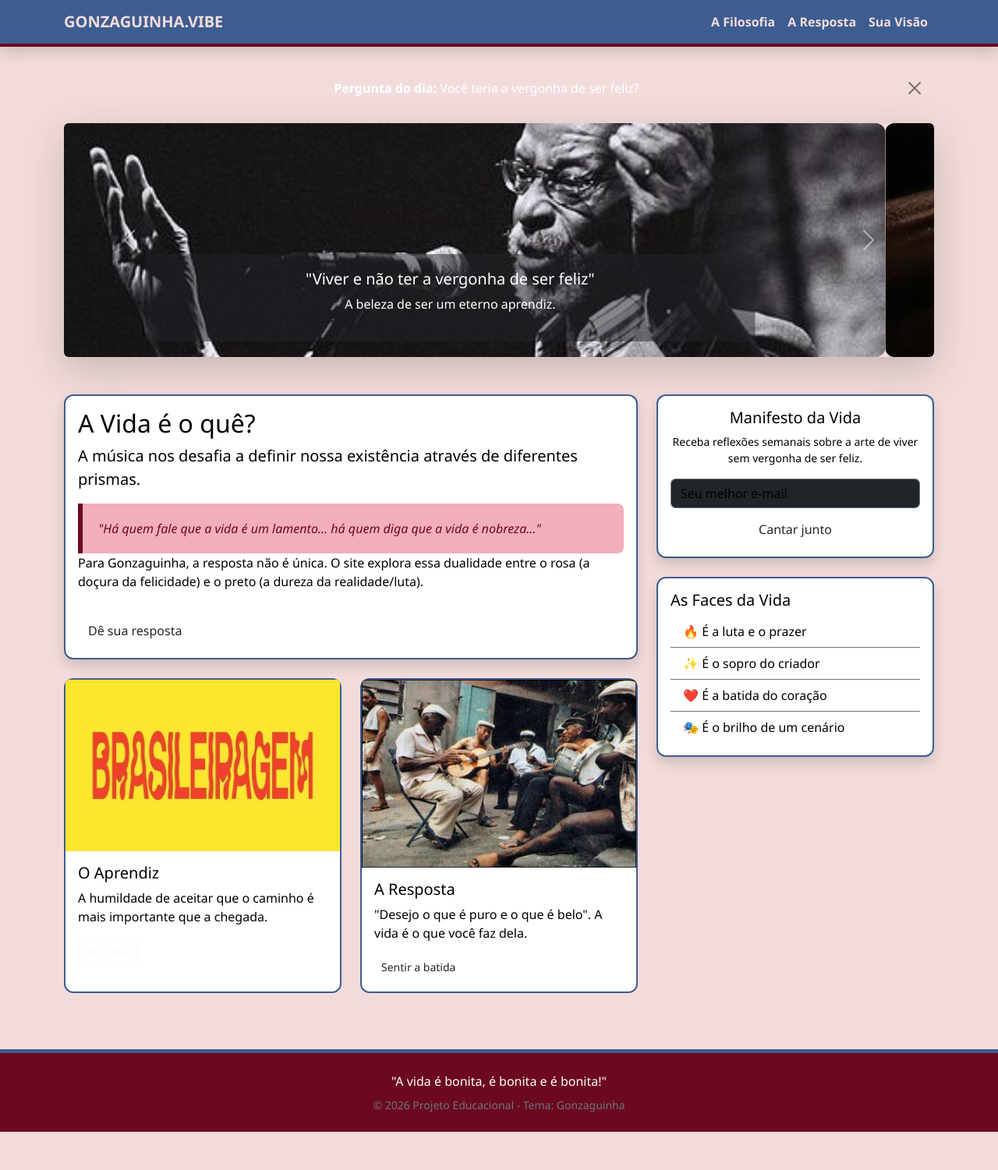
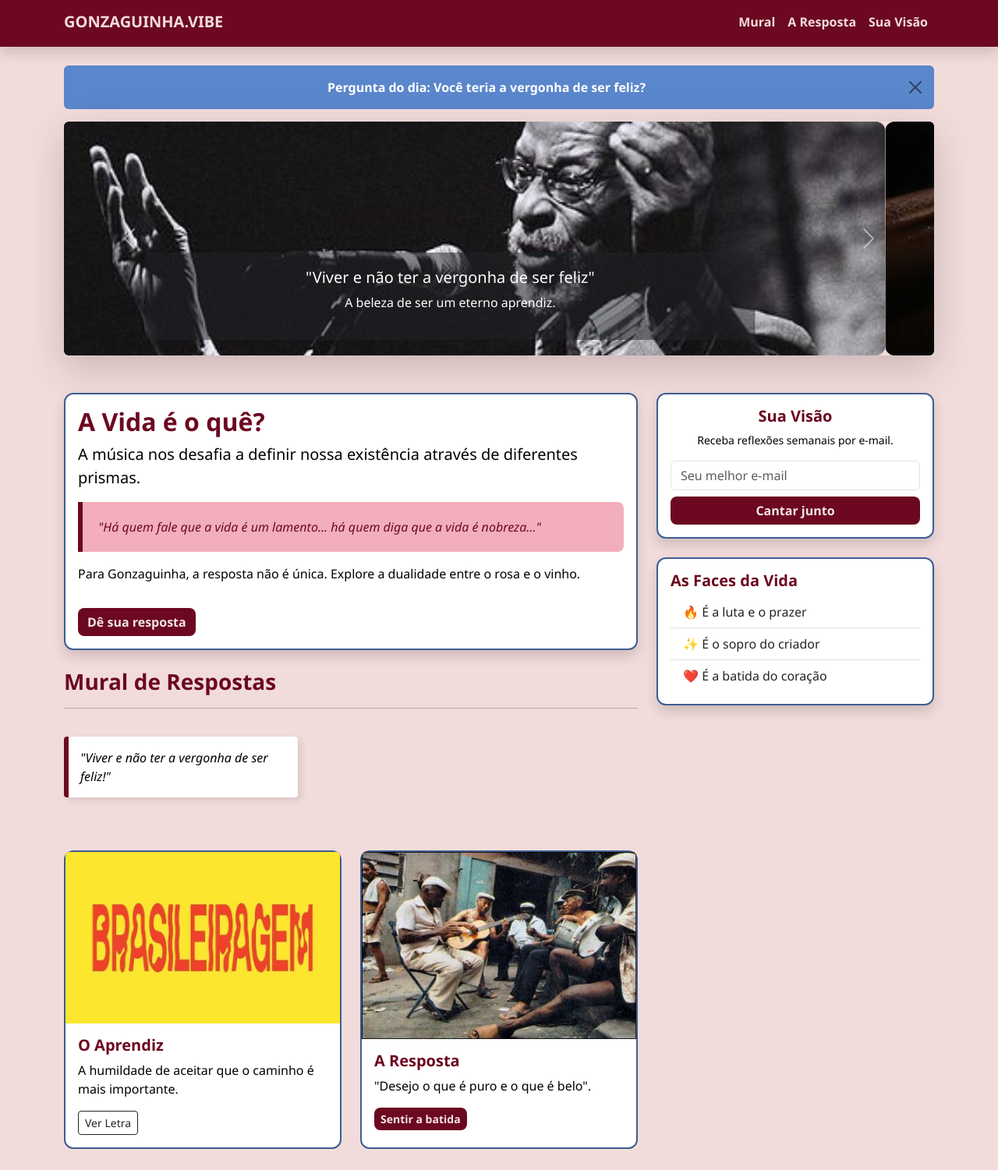
Before and after one commit to anaalimma-fei/Desafio_gonzaguinha, a plain HTML site: page vscode/index.html in a window 1280 px wide. Shown: the top 1501 px of the page at 78% size. Before the commit the page ends 1452 px from the top, so only its background shows below. Drawn offline with nearby package versions, Linux system fonts and the light colour scheme.

Commit message:
alterações realizadas

```diff
--- a/vscode/index.html
+++ b/vscode/index.html
@@ -6,6 +6,9 @@
     <title>O Que É, O Que É? | Gonzaguinha</title>
     <link href="https://cdn.jsdelivr.net/npm/bootstrap@5.3.0/dist/css/bootstrap.min.css" rel="stylesheet">
     <style>
+
+    /* Adicionado para a rolagem ficar suave ao clicar no menu */
+    html { scroll-behavior: smooth; }
 
     :root {
         /* Tons de Rosa/Vinho da paleta */
@@ -30,75 +33,85 @@
         font-family: 'Segoe UI', Tahoma, Geneva, Verdana, sans-serif;
     }
 
-    /* --- Garante que o texto dos CARDS seja Preto --- */
+    /* --- INTERAÇÃO DO HEADER (APENAS CSS) --- */
+    .navbar {
+        background-color: var(--lapis-lazuli) !important;
+        border-bottom: 4px solid var(--burgundy);
+        position: sticky;
+        top: 0;
+        z-index: 1020;
+        transition: all 0.4s ease-in-out; /* Suaviza a mudança */
+    }
+
+    /* Efeito ao passar o mouse no Header */
+    .navbar:hover {
+        background-color: var(--burgundy) !important;
+        box-shadow: 0 4px 20px rgba(0,0,0,0.3);
+    }
+
+    .navbar-brand, .nav-link {
+        color: var(--misty-rose) !important;
+        font-weight: bold;
+        position: relative;
+    }
+
+    /* Linha animada sob os links do menu */
+    .nav-link::after {
+        content: '';
+        position: absolute;
+        width: 0;
+        height: 2px;
+        bottom: 5px;
+        left: 10%;
+        background-color: var(--cherry-blossom);
+        transition: width 0.3s ease;
+    }
+
+    .nav-link:hover::after {
+        width: 80%;
+    }
+
+    .nav-link:hover {
+        color: var(--branco-puro) !important;
+    }
+
+    /* --- ESTILOS DOS CARDS E COMPONENTES --- */
     .card, .card-title, .card-text, .card-body p {
         color: var(--preto-solido) !important;
     }
 
-    /* --- Garante que o texto da SIDEBAR seja Preto --- */
-    .col-md-4 .card-title, .col-md-4 .card-body p, .list-group-item {
-        color: var(--preto-solido) !important;
-    }
-
-    /* --- Garante que o texto dos INPUTS de Newsletter seja Preto --- */
-    input::placeholder, input[type="email"] {
-        color: var(--preto-solido) !important;
-    }
-
-    /* --- ESTILOS ORIGINAIS ATUALIZADOS --- */
-
-    /* Navbar com o tom Lapis Lazuli e borda Burgundy */
-    .navbar {
-        background-color: var(--lapis-lazuli) !important;
-        border-bottom: 4px solid var(--burgundy);
-    }
-    .navbar-brand, .nav-link {
-        color: var(--misty-rose) !important; /* Texto claro na navbar escura */
-        font-weight: bold;
-    }
-    .nav-link:hover {
-        color: var(--cherry-blossom) !important;
-    }
-
-    /* Alerta usando o Silver Lake Blue */
     .alert-custom {
         background-color: var(--silver-lake-blue);
-        color: white !important; /* Texto branco no alerta azul */
+        color: white !important;
         border: none;
         font-weight: bold;
     }
 
-    /* Botão com o Burgundy profundo */
-    .btn-custom {
-        background-color: var(--burgundy);
-        color: rgb(243, 230, 230) !important; /* Texto branco no botão escuro */
+    .btn-custom, .btn-rosa {
+        background-color: var(--burgundy) !important;
+        color: rgb(243, 230, 230) !important;
         border: none;
         font-weight: bold;
         transition: 0.3s;
         border-radius: 8px;
     }
-    .btn-custom:hover {
-        background-color: var(--lapis-lazuli);
+
+    .btn-custom:hover, .btn-rosa:hover {
+        background-color: var(--lapis-lazuli) !important;
         transform: scale(1.05);
     }
 
-    /* Cards com fundo branco e bordas em Lapis Lazuli */
     .card {
         background-color: var(--branco-puro);
         border: 2px solid var(--lapis-lazuli);
         border-radius: 12px;
     }
-    .card:hover {
-        border-color: var(--burgundy);
-        box-shadow: 0 5px 15px rgba(108, 8, 32, 0.15);
-    }
 
-    /* Caixa de pergunta com fundo em Cherry Blossom */
     .pergunta-box {
         border-left: 6px solid var(--burgundy);
         background-color: var(--cherry-blossom);
         padding: 20px;
-        color: var(--burgundy) !important; /* Texto vinho na caixa rosa */
+        color: var(--burgundy) !important;
         font-style: italic;
         font-weight: 500;
         border-radius: 0 8px 8px 0;
@@ -110,25 +123,44 @@
         border-top: 5px solid var(--lapis-lazuli);
     }
 
-    /* Textos de destaque (se quiser usar) */
     .texto-vinho { color: var(--burgundy) !important; font-weight: bold; }
-    .texto-azul { color: var(--lapis-lazuli) !important; font-weight: bold; }
 
-    /* --- AJUSTE DO TAMANHO DO CARROSSEL --- */
     .carousel-item img {
-        max-height: 300px; /* Reduzi de 450px para 300px */
-        object-fit: cover; /* Mantém a imagem cobrindo a área sem distorcer */
+        max-height: 300px;
+        object-fit: cover;
         width: 100%;
         border-radius: 12px;
     }
-    /* Ajuste para telas menores */
+
     @media (max-width: 768px) {
-        .carousel-item img {
-            max-height: 200px;
-        }
+        .carousel-item img { max-height: 200px; }
+    }
+
+    /* --- ESTILO DO MURAL ADICIONADO --- */
+    #mural-respostas {
+        display: flex;
+        flex-wrap: wrap;
+        gap: 15px;
+        padding: 20px 0;
+    }
+
+    .post-it {
+        background-color: var(--branco-puro);
+        border-left: 6px solid var(--burgundy);
+        padding: 15px;
+        width: 100%;
+        max-width: 300px;
+        box-shadow: 4px 4px 10px rgba(0,0,0,0.1);
+        border-radius: 4px;
+        font-style: italic;
+        animation: slideIn 0.5s ease;
+    }
+
+    @keyframes slideIn {
+        from { opacity: 0; transform: translateY(10px); }
+        to { opacity: 1; transform: translateY(0); }
     }
 </style>
-    </style>
 </head>
 <body>
 
@@ -140,7 +172,7 @@
             </button>
             <div class="collapse navbar-collapse" id="navbarNav">
                 <ul class="navbar-nav ms-auto">
-                    <li class="nav-item"><a class="nav-link" href="#filosofia">A Filosofia</a></li>
+                    <li class="nav-item"><a class="nav-link" href="#filosofia">Mural</a></li>
                     <li class="nav-item"><a class="nav-link" href="#verso">A Resposta</a></li>
                     <li class="nav-item"><a class="nav-link" href="#contato">Sua Visão</a></li>
                 </ul>
@@ -150,7 +182,7 @@
 
     <div class="container mt-4">
 
-        <div class="alert alert-dismissible fade show text-center" style="background-color: var(--rosa-principal); color: white;">
+        <div class="alert alert-dismissible fade show text-center alert-custom">
             <strong>Pergunta do dia:</strong> Você teria a vergonha de ser feliz?
             <button type="button" class="btn-close" data-bs-dismiss="alert"></button>
         </div>
@@ -171,13 +203,6 @@
                         <p>O suor que rega a nossa história.</p>
                     </div>
                 </div>
-                <div class="carousel-item">
-                    <img src="/kkkkkk.jpg" class="d-block w-100" alt="Coração">
-                    <div class="carousel-caption d-none d-md-block bg-dark bg-opacity-50">
-                        <h5>"É a batida de um coração"</h5>
-                        <p>O que é, o que é?</p>
-                    </div>
-                </div>
             </div>
             <button class="carousel-control-prev" type="button" data-bs-target="#carouselMusica" data-bs-slide="prev">
                 <span class="carousel-control-prev-icon"></span>
@@ -188,17 +213,17 @@
         </div>
 
         <div class="row">
-            <div class="col-md-8">
+            <div class="col-md-8" id="filosofia">
                 <div class="card mb-4 shadow">
                     <div class="card-body">
-                        <h2 class="card-title rosa-texto">A Vida é o quê?</h2>
+                        <h2 class="card-title texto-vinho">A Vida é o quê?</h2>
                         <p class="lead">A música nos desafia a definir nossa existência através de diferentes prismas.</p>
 
                         <div class="pergunta-box">
                             "Há quem fale que a vida é um lamento... há quem diga que a vida é nobreza..."
                         </div>
 
-                        <p>Para Gonzaguinha, a resposta não é única. O site explora essa dualidade entre o rosa (a doçura da felicidade) e o preto (a dureza da realidade/luta).</p>
+                        <p class="mt-3">Para Gonzaguinha, a resposta não é única. Explore a dualidade entre o rosa e o vinho.</p>
 
                         <button class="btn btn-rosa mt-3" data-bs-toggle="modal" data-bs-target="#contatoModal">
                             Dê sua resposta
@@ -206,14 +231,22 @@
                     </div>
                 </div>
 
-                <div class="row">
+                <div id="mural" class="mb-5">
+                    <h3 class="texto-vinho">Mural de Respostas</h3>
+                    <hr>
+                    <div id="mural-respostas">
+                        <div class="post-it">"Viver e não ter a vergonha de ser feliz!"</div>
+                    </div>
+                </div>
+
+                <div class="row" id="verso">
                     <div class="col-sm-6 mb-4">
                         <div class="card h-100">
                             <img src="/brasil.jpg" class="card-img-top" alt="O Aprendiz">
                             <div class="card-body">
-                                <h5 class="card-title rosa-texto">O Aprendiz</h5>
-                                <p class="card-text">A humildade de aceitar que o caminho é mais importante que a chegada.</p>
-                                <a href="https://www.letras.mus.br/gonzaguinha/46261/" target="_blank" class="btn btn-outline-light btn-sm">Ver Letra</a>
+                                <h5 class="card-title texto-vinho">O Aprendiz</h5>
+                                <p class="card-text">A humildade de aceitar que o caminho é mais importante.</p>
+                                <a href="https://www.letras.mus.br/gonzaguinha/46261/" target="_blank" class="btn btn-outline-dark btn-sm">Ver Letra</a>
                             </div>
                         </div>
                     </div>
@@ -221,8 +254,8 @@
                         <div class="card h-100">
                             <img src="/Afinal, o que é um Samba Roots_.jpg" class="card-img-top" alt="A Resposta">
                             <div class="card-body">
-                                <h5 class="card-title rosa-texto">A Resposta</h5>
-                                <p class="card-text">"Desejo o que é puro e o que é belo". A vida é o que você faz dela.</p>
+                                <h5 class="card-title texto-vinho">A Resposta</h5>
+                                <p class="card-text">"Desejo o que é puro e o que é belo".</p>
                                 <button class="btn btn-rosa btn-sm">Sentir a batida</button>
                             </div>
                         </div>
@@ -230,13 +263,14 @@
                 </div>
             </div>
 
-            <div class="col-md-4">
+            <div class="col-md-4" id="contato">
                 <div class="card mb-4 shadow">
                     <div class="card-body text-center">
-                        <h5 class="card-title rosa-texto">Manifesto da Vida</h5>
-                        <p class="small">Receba reflexões semanais sobre a arte de viver sem vergonha de ser feliz.</p>
-                        <form>
-                            <input type="email" class="form-control mb-2 bg-dark text-white border-secondary" placeholder="Seu melhor e-mail" required>
+                        <h5 class="card-title texto-vinho">Sua Visão</h5>
+                        <p class="small">Receba reflexões semanais por e-mail.</p>
+
+                        <form action="https://formspree.io/f/seu-email@exemplo.com" method="POST">
+                            <input type="email" name="email" class="form-control mb-2" placeholder="Seu melhor e-mail" required>
                             <button type="submit" class="btn btn-rosa w-100">Cantar junto</button>
                         </form>
                     </div>
@@ -244,12 +278,11 @@
 
                 <div class="card shadow">
                     <div class="card-body">
-                        <h5 class="card-title rosa-texto">As Faces da Vida</h5>
+                        <h5 class="card-title texto-vinho">As Faces da Vida</h5>
                         <div class="list-group list-group-flush">
-                            <div class="list-group-item bg-transparent text-white border-secondary">🔥 É a luta e o prazer</div>
-                            <div class="list-group-item bg-transparent text-white border-secondary">✨ É o sopro do criador</div>
-                            <div class="list-group-item bg-transparent text-white border-secondary">❤️ É a batida do coração</div>
-                            <div class="list-group-item bg-transparent text-white border-secondary">🎭 É o brilho de um cenário</div>
+                            <div class="list-group-item bg-transparent">🔥 É a luta e o prazer</div>
+                            <div class="list-group-item bg-transparent">✨ É o sopro do criador</div>
+                            <div class="list-group-item bg-transparent">❤️ É a batida do coração</div>
                         </div>
                     </div>
                 </div>
@@ -259,18 +292,18 @@
 
     <div class="modal fade" id="contatoModal">
         <div class="modal-dialog">
-            <div class="modal-content bg-dark text-white border-rosa">
-                <div class="modal-header border-secondary">
-                    <h5 class="modal-title rosa-texto">O que é a vida para você?</h5>
-                    <button type="button" class="btn-close btn-close-white" data-bs-dismiss="modal"></button>
+            <div class="modal-content">
+                <div class="modal-header">
+                    <h5 class="modal-title texto-vinho">O que é a vida para você?</h5>
+                    <button type="button" class="btn-close" data-bs-dismiss="modal"></button>
                 </div>
                 <div class="modal-body">
-                    <form>
+                    <form id="formMural" action="https://formspree.io/f/seu-email@exemplo.com" method="POST" onsubmit="adicionarAoMuralLocal(event)">
                         <div class="mb-3">
                             <label class="form-label">Sua definição (seja poeta!):</label>
-                            <textarea class="form-control bg-dark text-white border-secondary" rows="3" placeholder="Ex: A vida é uma tela em branco..."></textarea>
+                            <textarea id="textoMural" name="mensagem" class="form-control" rows="3" placeholder="Ex: A vida é uma tela em branco..." required></textarea>
                         </div>
-                        <button type="button" class="btn btn-rosa w-100">Enviar minha visão</button>
+                        <button type="submit" class="btn btn-rosa w-100">Enviar minha visão</button>
                     </form>
                 </div>
             </div>
@@ -285,5 +318,25 @@
     </footer>
 
     <script src="https://cdn.jsdelivr.net/npm/bootstrap@5.3.0/dist/js/bootstrap.bundle.min.js"></script>
+
+    <script>
+        function adicionarAoMuralLocal(event) {
+            // Pega o texto do campo
+            const texto = document.getElementById('textoMural').value;
+            const mural = document.getElementById('mural-respostas');
+
+            if (texto.trim() !== "") {
+                // Cria o novo elemento visual
+                const novoCard = document.createElement('div');
+                novoCard.className = 'post-it';
+                novoCard.innerHTML = `"${texto}"`;
+
+                // Adiciona no topo do mural
+                mural.prepend(novoCard);
+            }
+
+            // O formulário continuará o envio para o Formspree normalmente
+        }
+    </script>
 </body>
 </html>
```
